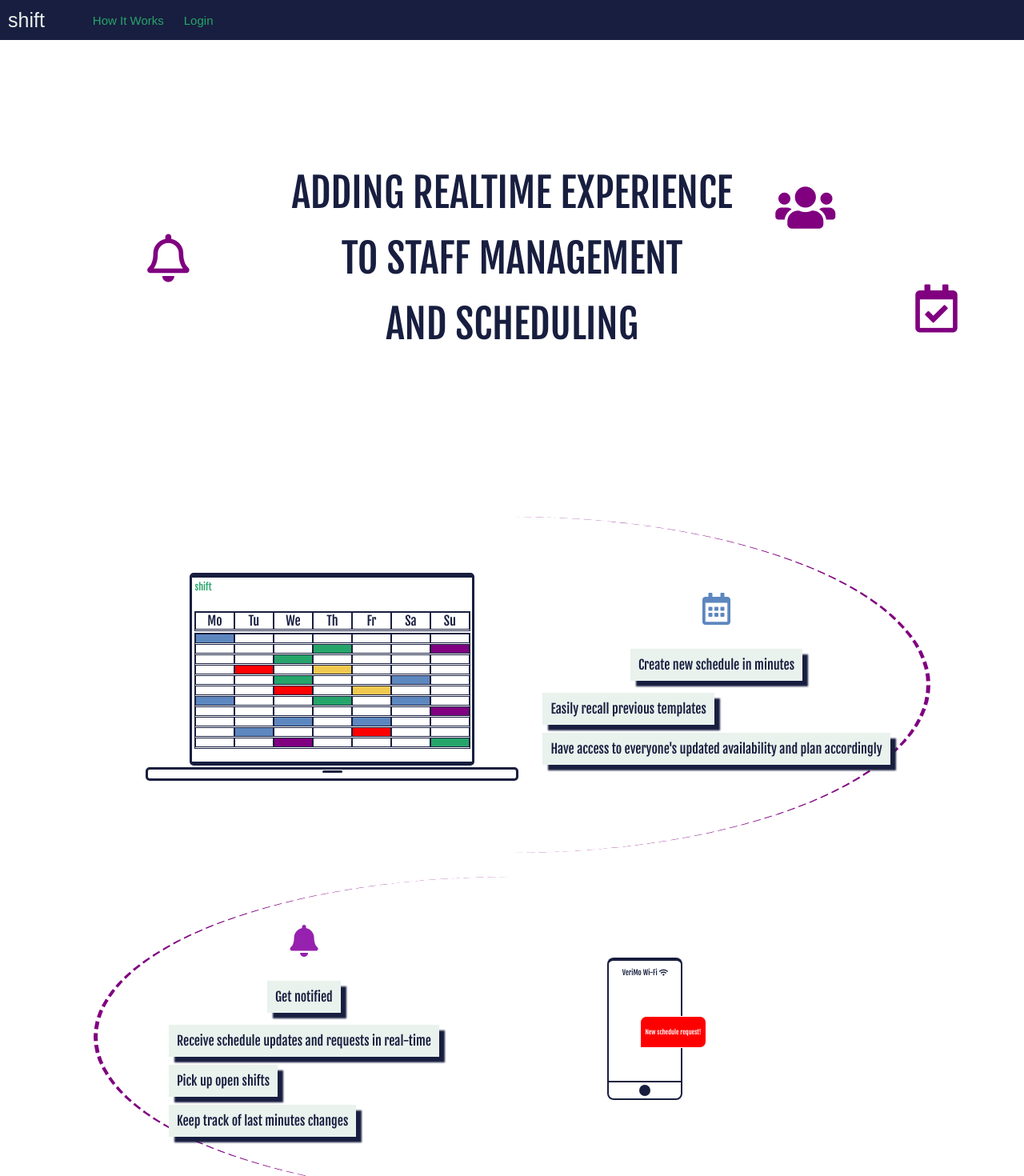
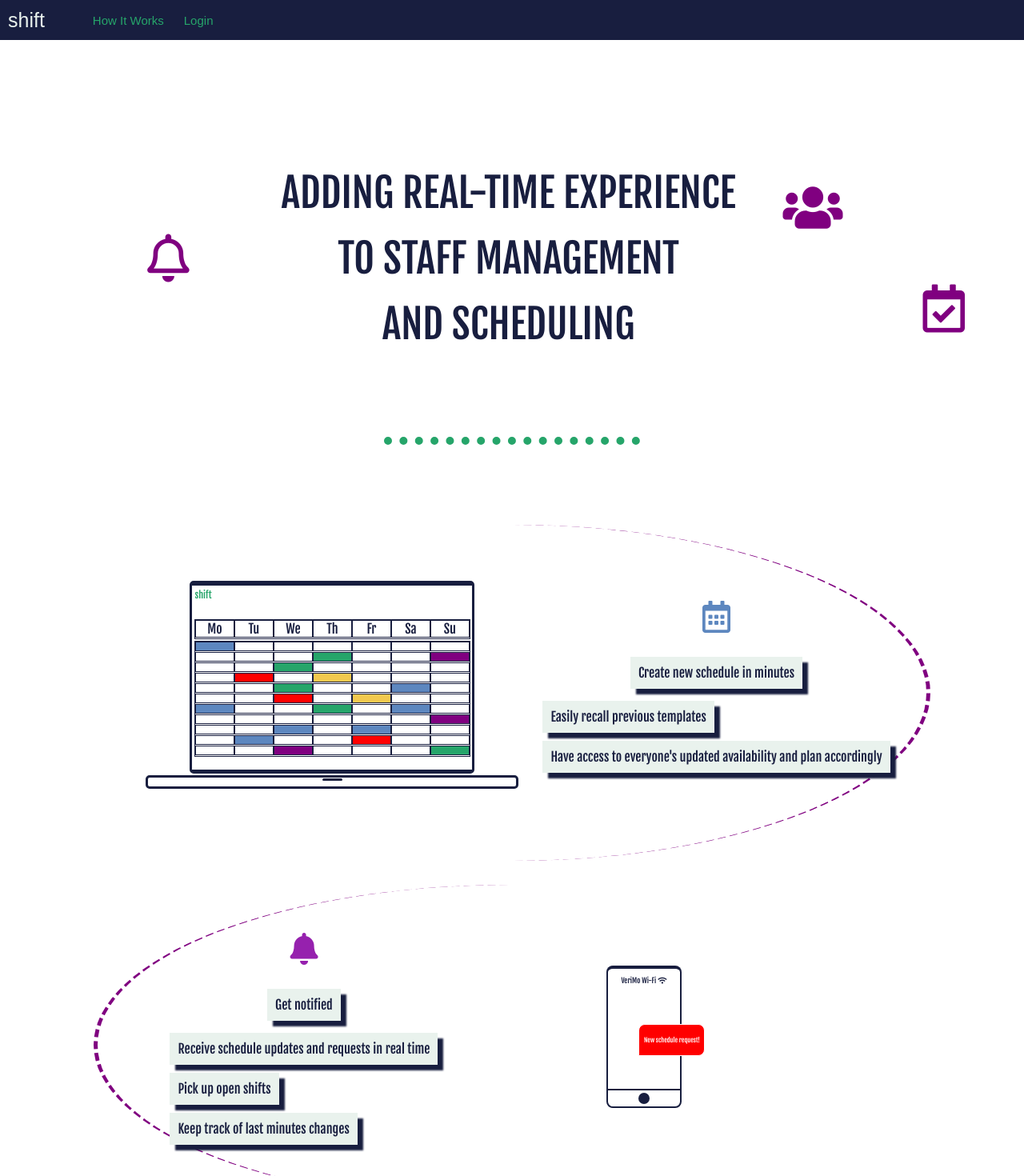
Before and after one commit to yh2n/shift-client, a React (Create React App) app: page / in a window 1280 px wide. Shown: the top 1470 px of the page at 80% size. Built offline with nearby package versions, Linux system fonts and the light colour scheme; no server answers; a web font is replaced by a local one.

Commit message:
Fix typo in app presentation and add link to live app

```diff
--- a/src/components/LandingPage.css
+++ b/src/components/LandingPage.css
@@ -9,8 +9,7 @@
 
 .app_presentation_container {
     display: grid;
-    grid-template-columns: 2fr 5fr 2fr;
-    /* border: solid; */
+    grid-template-columns: 2fr 6fr 2fr;
     font-size: 60px;
     max-width: 1400px;
     width: 90%;
@@ -18,7 +17,6 @@
     margin-bottom: 100px;
 }
 
-.landing_page_app_name
 .bottom_border {
     border-bottom: 10px dotted rgba(38, 165, 106, 65);
     width: 25%;
@@ -59,7 +57,6 @@
 
 .landing_page_animations {
     margin-top: 100px;
-    /* border: solid red; */
     max-width: 1400px;
     font-family: 'Fjalla One', sans-serif;
 }
@@ -75,8 +72,6 @@
 
 .animations_container {
     display: flex;
-    /* border: solid purple; */
-    /* border-right: 5px dashed rgba(216, 73, 73, 85); */
     border-right: 5px dashed purple;
     margin-bottom: 30px;
     border-radius: 50%;
@@ -99,7 +94,6 @@
 .laptop_container, .cell-phone_container, .dialogue_container {
     display: flex;
     width: 100%;
-    /* border: solid blueviolet; */
     padding: 15px;
     margin-bottom: 20px;
     align-items: center;
@@ -107,8 +101,6 @@
 .laptop {
     display: flex;
     flex-direction: column;
-    /* border: solid green; */
-    /* color: #8C0368; */
     color: #181E3F;
     padding: 20px;
     margin-right: 10px;
@@ -120,7 +112,6 @@
 .dialogue_icon1 {
     display: flex;
     flex-direction: column;
-    /* border: solid green; */
     color: #181E3F;
     padding: 10px;
     justify-content: center;
@@ -146,7 +137,6 @@
 }
 
 .dialogue_icon2  {
-    /* border: solid green; */
     width: 50%;
     font-size: 40px;
 }
@@ -225,7 +215,6 @@
     border-radius: 5px;
     width: 460px;
     height: 4%;
-    /* background: #181E3F; */
 }
 
 .laptop_keyboard_button {
@@ -281,12 +270,10 @@
     flex-direction: column;
     height: 200px;
     width: 50%;
-    /* border: solid green; */
     padding: 20px;
     margin-right: 10px;
     justify-content: center;
     align-items: center;
-    /* color: #26A56A; */
     color: #181E3F;
 }
 
@@ -445,7 +432,6 @@
 
 @media all and (max-width: 1220px) {
     .landing_page_animations {
-        /* border: solid red; */
         margin-top: 100px;
         max-width: 1000px;
     }
@@ -511,7 +497,6 @@
     .app_presentation_container {
         display: flex;
         flex-direction: column;
-        /* border: solid; */
         font-size: 40px;
         width: 90%;
         margin-top: 150px;
--- a/src/components/LandingPage.js
+++ b/src/components/LandingPage.js
@@ -38,7 +38,7 @@ export default class LandingPage extends Component {
         clearInterval(refreshIntervalId)
     }
     render() {
-        const cellTextArr = ["Receive schedule updates and requests in real-time",
+        const cellTextArr = ["Receive schedule updates and requests in real time",
             "Pick up open shifts",
              "Keep track of last minutes changes"
             ]
@@ -73,7 +73,7 @@ export default class LandingPage extends Component {
                             <i className="far fa-bell"></i>
                         </div>
                         <div className="app_presentation center_text">
-                            <p>ADDING REALTIME EXPERIENCE</p>
+                            <p>ADDING REAL-TIME EXPERIENCE</p>
                             <p>TO STAFF MANAGEMENT</p>
                             <p>AND SCHEDULING</p>
                         </div>
```
Also changed, not shown: 1 other file (tests, documents, lock files or other folders).
